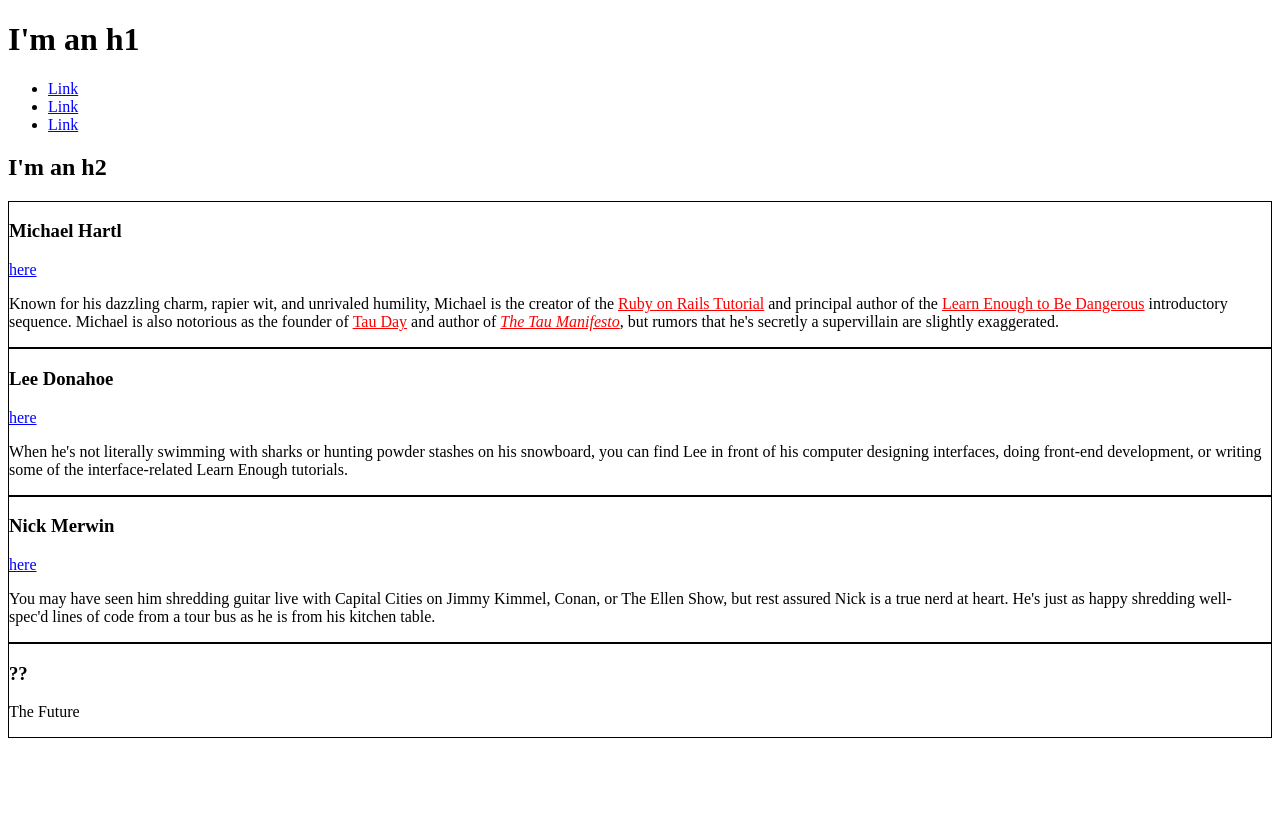
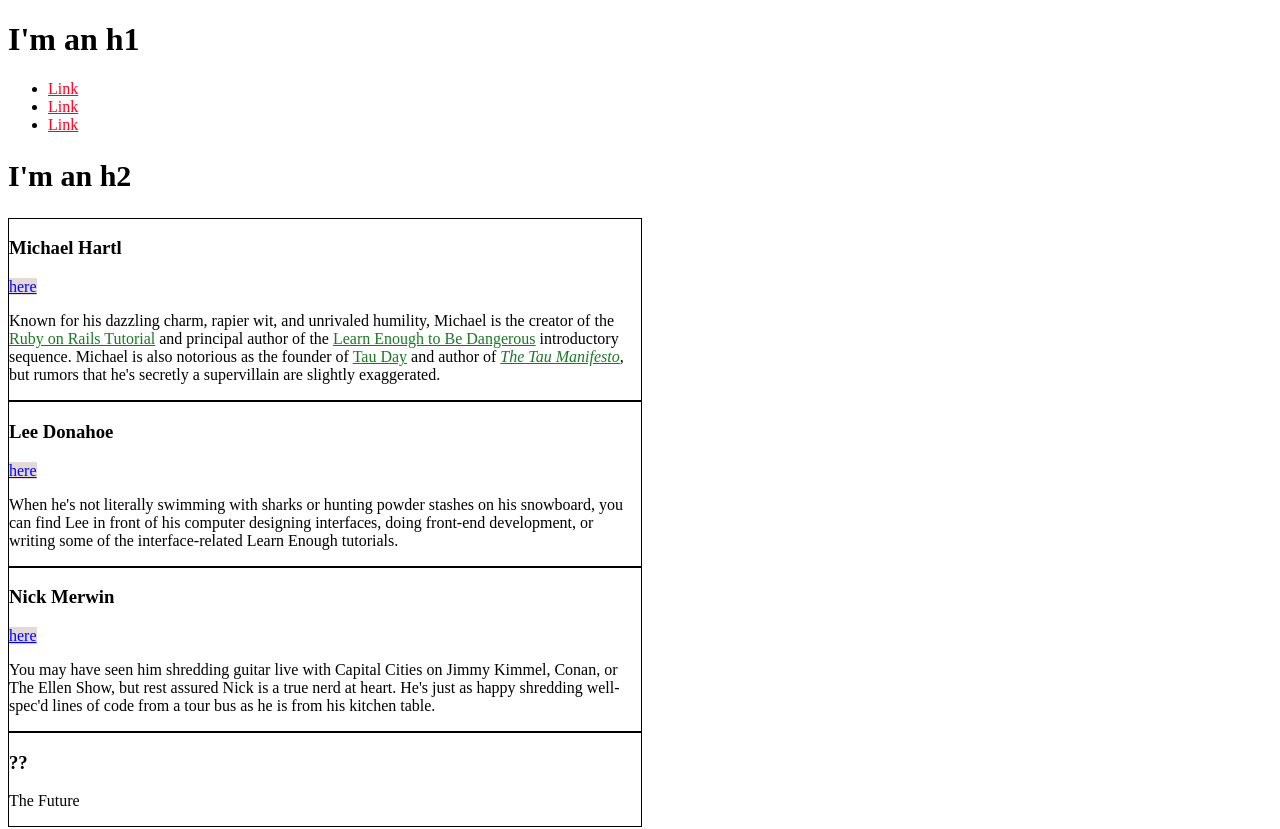
Before and after one commit to Kristescovic/kristescovic.github.io, a plain HTML site: page index.html in a window 1280 px wide. Before the commit the page ends 800 px from the top, so only its background shows below. Drawn offline with Linux system fonts and the light colour scheme.

Commit message:
exercise styling

```diff
--- a/index.html
+++ b/index.html
@@ -5,20 +5,31 @@
     <meta charset="utf-8">
     <style>
        /*GLOBAL STYLES*/
+       body {
+        height: 800px;
+       }
         a {
-          color: #0000ff;
+          color: #ff0022;
         }
         /* html{ background: #ff0000;} */
         /*SOCIAL STYLES*/
         .social-link{
-          color:rgba(20, 16, 232, 0.2);
+          color:#0000ff;
+          background-color: rgb(227, 217, 217);
         }
         /*BIO STYLES*/
+        .bio-wrapper{
+
+        }
         .bio-box {
           border: 1px solid #000000;
+          width: 50%;
+        }
+        h2 {
+          font-size: 30px;
         }
         .bio-copy  a {
-          color: #ff0000
+          color: #187b22;
         }
 
     </style>
@@ -27,7 +38,7 @@
     <h1>I'm an h1</h1>
     <ul>
       <li>
-        <a href="https://example.com/">Link</a>
+        <a  href="https://example.com/">Link</a>
       </li>
       <li>
         <a href="https://example.com/">Link</a>
@@ -37,9 +48,10 @@
       </li>
     </ul>
     <h2>I'm an h2</h2>
+    <div class="bio-wrapper">
       <div class="bio-box">
         <h3>Michael Hartl</h3>
-      <a href="https://twitter.com/mhartl">here</a>
+        <a  class="social-link" href="https://twitter.com/mhartl">here</a>
         <div class="bio-copy">
           <p>
             Known for his dazzling charm, rapier wit, and unrivaled humility,
@@ -58,7 +70,7 @@
       </div>
       <div class="bio-box">
         <h3>Lee Donahoe</h3>
-      <a href="https://twitter.com/leedonahoe">here</a>
+        <a class="social-link" href="https://twitter.com/leedonahoe">here</a>
         <div class="bio-copy">
           <p>
             When he's not literally swimming with sharks or hunting powder stashes on
@@ -70,7 +82,7 @@
       </div>
       <div class="bio-box">
         <h3>Nick Merwin</h3>
-      <a href="https://twitter.com/nickmerwin">here</a>
+        <a class="social-link" href="https://twitter.com/nickmerwin">here</a>
         <div class="bio-copy">
           <p>
             You may have seen him shredding guitar live with Capital Cities on Jimmy
@@ -86,5 +98,6 @@
           The Future
         </p>
       </div>
+    </div>
   </body>
 </html>
```
Lines whose indentation alone changed are shown as unchanged.
